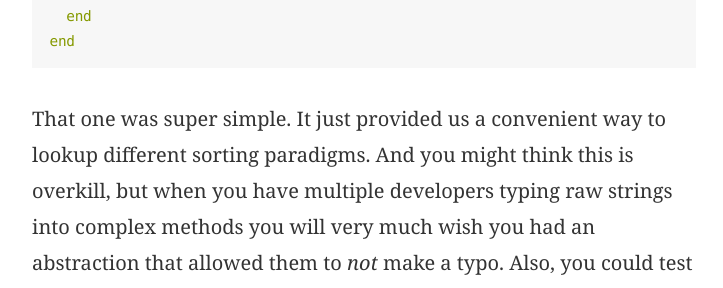
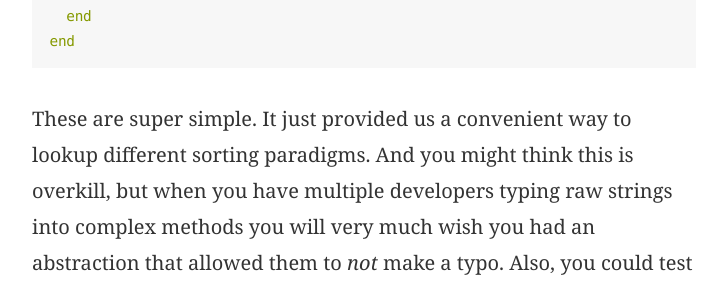
Before and after one commit to mraiur/dainmiller.github.io, a Jekyll site: the page built from _posts/2015-10-05-value-objects.markdown, in a window 1280 px wide and 900 px high, scrolled down 1363 px. Shown: the part 155-443 px from the top of the window, without its empty margins (276-999 px from the left). Built offline with Jekyll 4.4.1, drawn with Linux system fonts in a browser that asks for light colours.

Commit message:
Update value obj. post

```diff
--- a/_posts/2015-10-05-value-objects.markdown
+++ b/_posts/2015-10-05-value-objects.markdown
@@ -39,7 +39,7 @@ module Utilities
 end
 {% endhighlight %}
 
-That one was super simple. It just provided us a convenient way to lookup different
+These are super simple. It just provided us a convenient way to lookup different
 sorting paradigms. And you might think this is overkill, but when you have multiple developers
 typing raw strings into complex methods you will very much wish you had an abstraction that allowed
 them to *not* make a typo. Also, you could test these technically.
```
